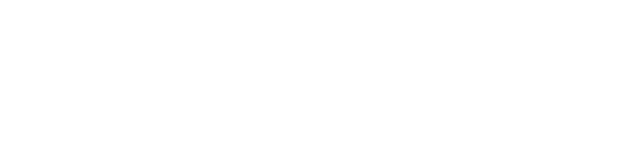
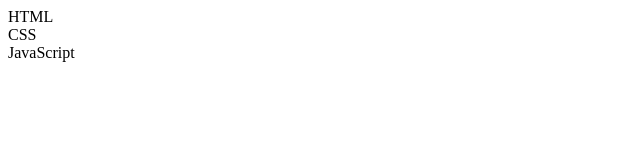
Before and after one commit to goudori/sample_site, a plain HTML site: page Practice/index.html in a window 1280 px wide. Shown: the whole page, without its empty margins (0-640 px from the left). Drawn offline with Linux system fonts and the light colour scheme.

Commit message:
Update index.html

```diff
--- a/Practice/index.html
+++ b/Practice/index.html
@@ -5,5 +5,11 @@
     <meta name="viewport" content="width=device-width, initial-scale=1.0" />
     <title>GitHubへようこそ</title>
   </head>
-  <body></body>
+  <body>
+     <header class="header-head">
+      <header class="header-title">HTML</header>
+      <header class="header-title">CSS</header>
+      <header class="header-title">JavaScript</header>
+    </header>
+  </body>
 </html>
```
